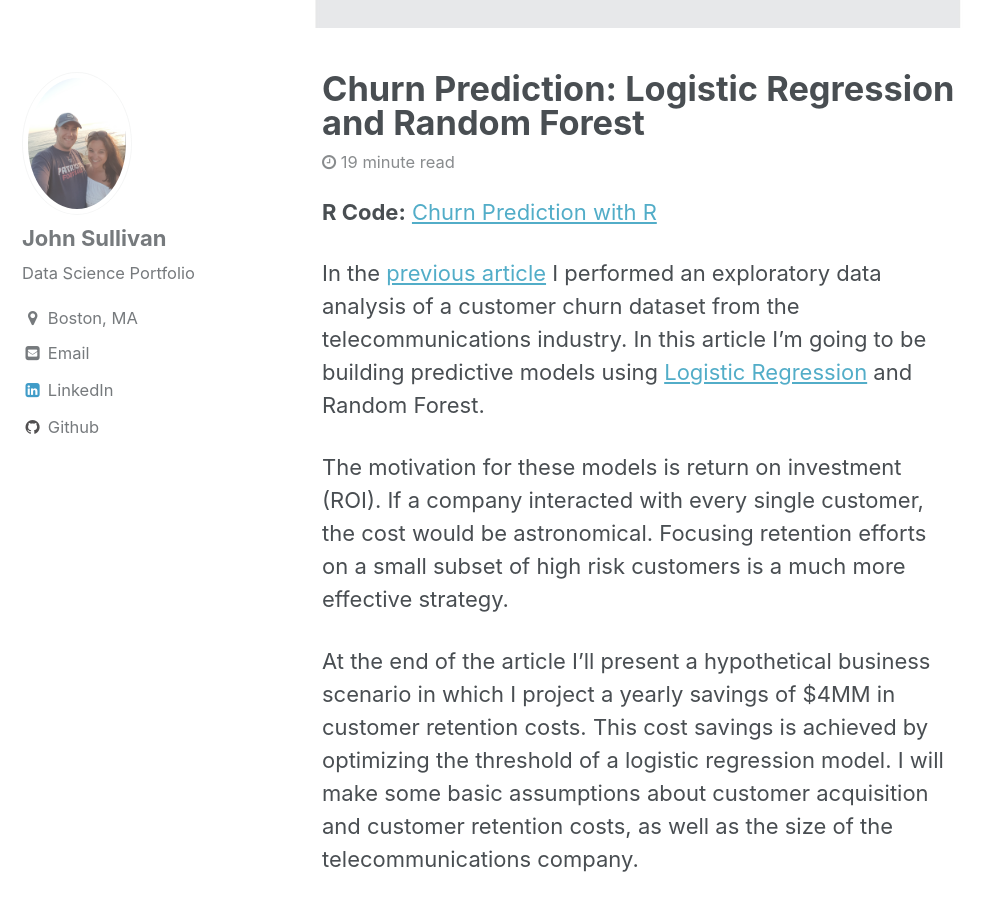
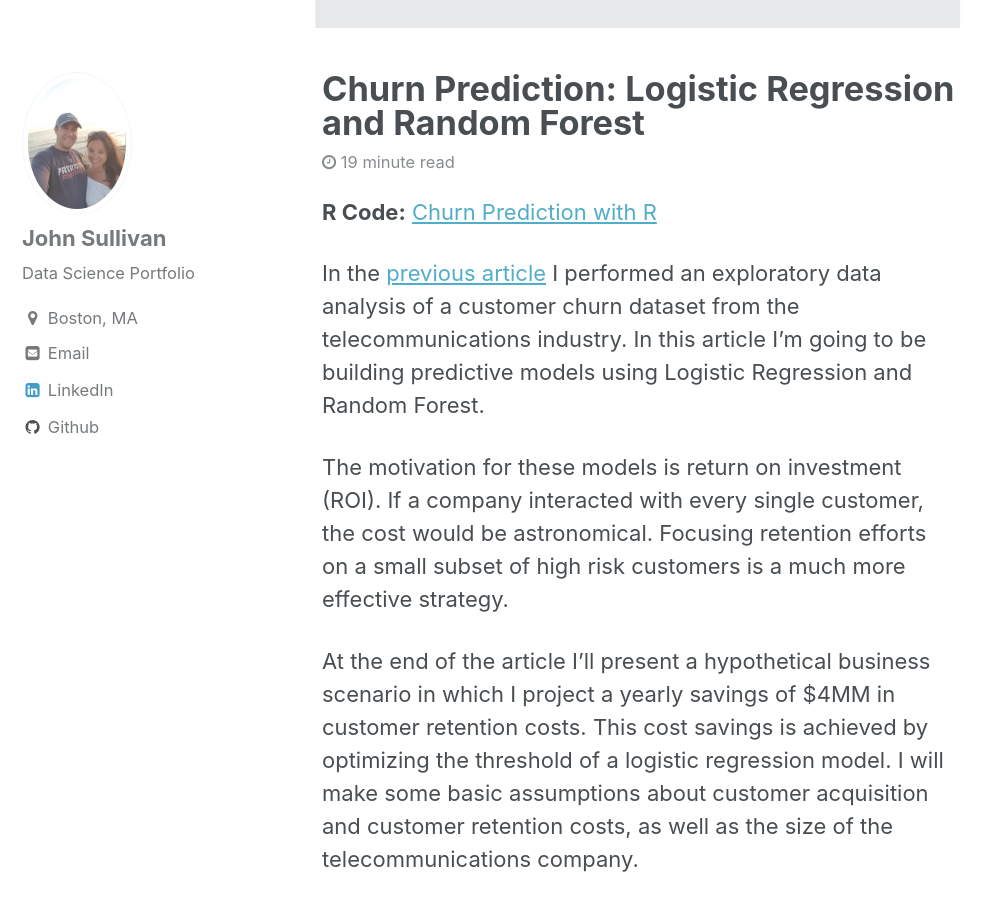
Before and after one commit to jtsulliv/jtsulliv.github.io, a Jekyll site: the page built from _posts/2017-12-14-churn-prediction.md, in a window 1280 px wide and 900 px high, scrolled down 391 px. Shown: the whole window, without its empty margins (0-1001 px from the left). Built offline with Jekyll 4.4.1, drawn with Linux system fonts in a browser that asks for light colours; comment, search, counter and statistics services are not loaded; part of the change alters nothing that is shown.

```diff
--- a/_posts/2017-12-14-churn-prediction.md
+++ b/_posts/2017-12-14-churn-prediction.md
@@ -11,7 +11,7 @@ excerpt: "Churn Prediction, R, Logistic Regression, Random Forest, AUC, Cross-Va
 ---
 **R Code:** [Churn Prediction with R](https://github.com/jtsulliv/Machine-Learning/tree/master/churn-prediction)
 
-In the [previous article](https://jtsulliv.github.io/churn-eda/) I performed an exploratory data analysis of a customer churn dataset from the telecommunications industry.  In this article I'm going to be building predictive models using [Logistic Regression](https://www.dataoptimal.com/logistic-regression/) and Random Forest.
+In the [previous article](https://jtsulliv.github.io/churn-eda/) I performed an exploratory data analysis of a customer churn dataset from the telecommunications industry.  In this article I'm going to be building predictive models using Logistic Regression and Random Forest.
 
 The motivation for these models is return on investment (ROI).  If a company interacted with every single customer, the cost would be astronomical.  Focusing retention efforts on a small subset of high risk customers is a much more effective strategy.
 
```
